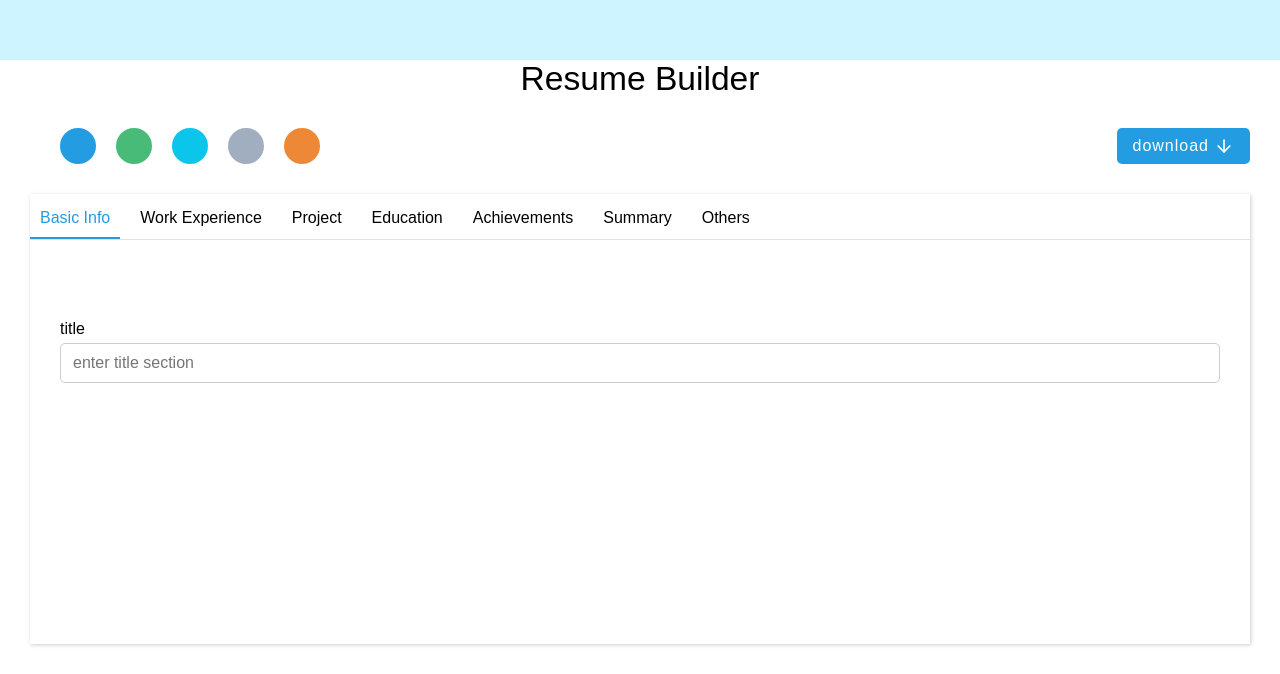
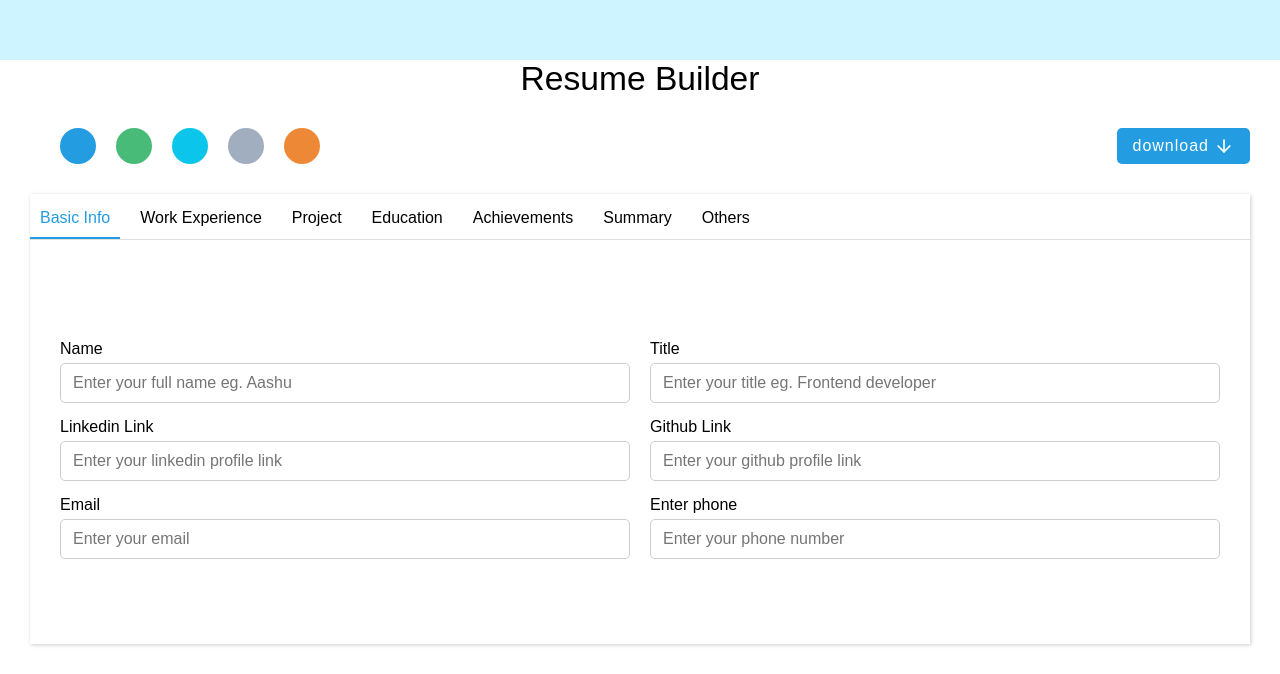
Before and after one commit to AbhiiiDev/Resu-Pro, a React (Vite) app: page / in a window 1280 px wide. Shown: the part 580-1254 px from the top of the page. Built offline with nearby package versions, Linux system fonts and the light colour scheme.

Commit message:
resume info added

```diff
--- a/src/components/Editor/Editor .jsx
+++ b/src/components/Editor/Editor .jsx
@@ -1,12 +1,18 @@
 import React from 'react'
 import styles from './Editor.module.css'
-import { useState } from 'react';
+import { useState, useEffect } from 'react';
 import InputControl from '../InputControl/InputControl';
+import { X } from 'react-feather';
 
 function Editor(props) {
   const sections = props.sections;
+  const information = props.information;
   const [ActiveSectionKey, setActiveSectionKey] = useState(
     Object.keys(sections)[0]
+  )
+
+  const [ActiveInformation, setActiveInformation] = useState(
+    information[sections[Object.keys(sections)[0]]]
   )
 
   const WorkExpBody = (
@@ -245,17 +251,26 @@ function Editor(props) {
     </div>
   );
   const generateBody = () => {
-    switch(sections[ActiveSectionKey])
-    {
-      case sections.basicInfo:return basicInfoBody;
-      case sections.basicInfo:return basicInfoBody;
-      case sections.basicInfo:return basicInfoBody;
-      case sections.basicInfo:return basicInfoBody;
-      case sections.basicInfo:return basicInfoBody;
-      case sections.basicInfo:return basicInfoBody;
+    switch (sections[ActiveSectionKey]) {
+      case sections.basicInfo: return basicInfoBody;
+      case sections.workExp: return WorkExpBody;
+      case sections.project: return projectBody;
+      case sections.education: return educationBody;
+      case sections.achievements: return achievementsBody;
+      case sections.summary: return summaryBody;
+      case sections.others: return otherBody;
+      default:
+        return null;
     }
 
   };
+
+  useEffect(() => {
+    setActiveInformation(information[sections[ActiveSectionKey]])
+
+  }, [ActiveSectionKey])
+
+
   return (
     <div className={styles.container}>
       <div className={styles.header}>
@@ -272,7 +287,27 @@ function Editor(props) {
 
       </div>
       <div className={styles.body}>
-        <InputControl label="title" placeholder="enter title section" />
+        {/* <InputControl label="title" placeholder="enter title section" /> */}
+
+        <div className={styles.chips}>
+          {ActiveInformation?.details
+            ? ActiveInformation?.details?.map((item, index) => (
+
+              <div className={styles.chip} key={item.title + index}>
+                <p>{sections[ActiveSectionKey]} {index + 1} </p>
+                <X />
+              </div>
+
+            ))
+            : ""}
+
+
+
+        </div>
+        {generateBody()}
+
+
+
       </div>
     </div>
   )
--- a/src/components/Editor/Editor.module.css
+++ b/src/components/Editor/Editor.module.css
@@ -35,3 +35,56 @@
     flex-direction: column;
     gap: 20px;
 }
+
+.detail{
+    display: flex;
+    flex-direction: column;
+    gap: 15px;
+}
+
+.detail .row{
+    display: flex;
+    gap:20px;
+}
+
+.detail .column{
+    display: flex;
+    flex-direction: column;
+    gap: 10px;
+}
+
+.detail .row >div{
+    flex: 1;
+}
+
+.chips{
+    display: flex;
+    flex-wrap: wrap;
+    gap: 20px;
+}
+
+.chip{
+    display: flex;
+    gap: 5px;
+    align-items: center;
+    padding: 4px 8px;
+    background-color: #808080;
+    border-radius: 20px;
+}
+
+.chip p {
+    font-weight: 500;
+    line-height: 1.25rem;
+    color: #fff;
+}
+
+.chip svg{
+    color:#fff;
+    height: 18px;
+    width: 18px;
+cursor: pointer;
+}
+
+.chips .active{
+    background-color: #239ce2;
+}
--- a/src/components/Header/body/Body.jsx
+++ b/src/components/Header/body/Body.jsx
@@ -2,11 +2,12 @@ import React from 'react'
 import Editor from '../../Editor/Editor '
 import styles from './Body.module.css'
 import {ArrowDown} from 'react-feather'
+import { useState } from 'react'
 
 function Body() {
     const colors = ["#239ce2", "#48bb78", "#0bc5ea", "#a0aec0", "#ed8936"];
     const sections = {
-        basinInfo: "Basic Info",
+        basicInfo: "Basic Info",
         workExp: "Work Experience",
         project: "Project",
         education: "Education",
@@ -14,6 +15,48 @@ function Body() {
         summary: "Summary",
         others: "Others"
     };
+
+const [ResumeInformation, setResumeInformation] = useState(
+{
+[sections.basicInfo]:{
+    id: sections.basicInfo,
+    title:sections.basicInfo,
+    detail:{},
+
+},
+[sections.workExp]: {
+    id: sections.workExp,
+    sectionTitle: sections.workExp,
+    details: [],
+  },
+  [sections.project]: {
+    id: sections.project,
+    sectionTitle: sections.project,
+    details: [],
+  },
+  [sections.education]: {
+    id: sections.education,
+    sectionTitle: sections.education,
+    details: [],
+  },
+  [sections.achievement]: {
+    id: sections.achievement,
+    sectionTitle: sections.achievement,
+    points: [],
+  },
+  [sections.summary]: {
+    id: sections.summary,
+    sectionTitle: sections.summary,
+    detail: "",
+  },
+  [sections.others]: {
+    id: sections.others,
+    sectionTitle: sections.others,
+    detail: "",
+  },
+}
+)
+
     return (
         <div className={styles.container}>
             <p className={styles.heading}>Resume Builder</p>
@@ -32,7 +75,7 @@ function Body() {
                 <button>download <ArrowDown className='svg'/>    </button>
             </div>
             <div className={styles.main}>
-                <Editor sections={sections} />
+                <Editor sections={sections} information={ResumeInformation}/>
             </div>
         </div>
     )
```
